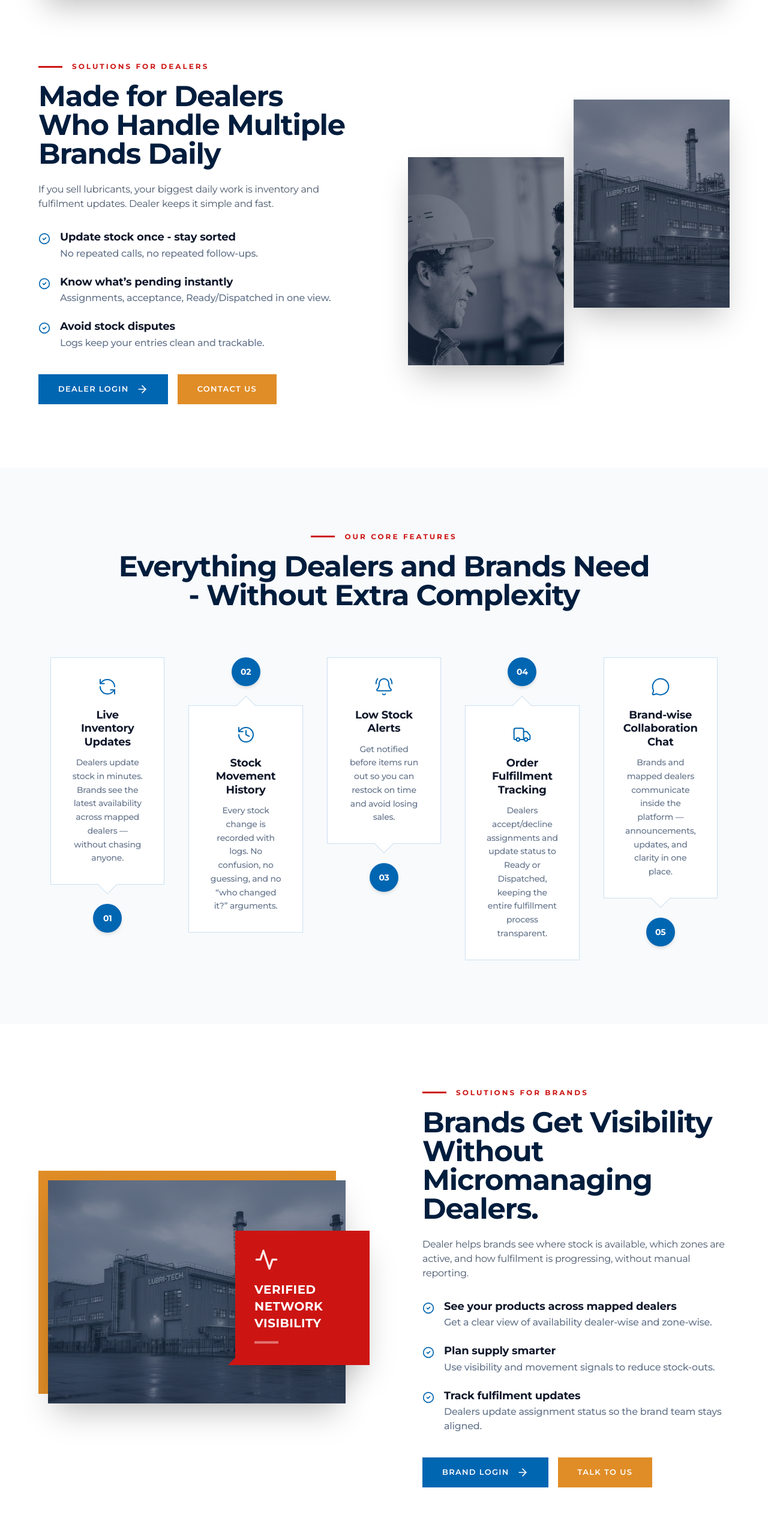
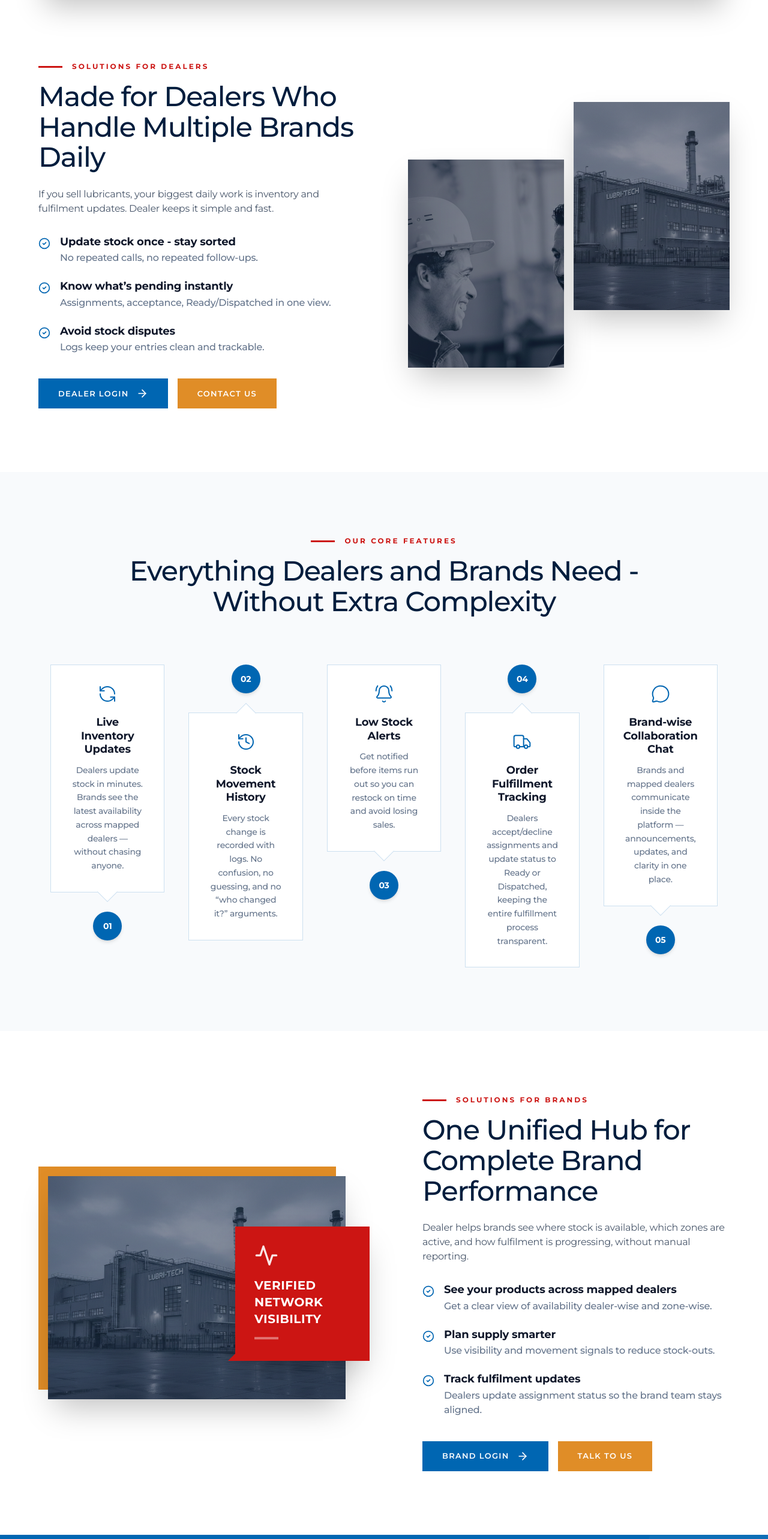
Before and after one commit to aquarioustechnology-alt/Lubricant-Dealer-Platform, a Next.js app: page / in a window 1280 px wide. Shown: the part 780-3346 px from the top of the page at 60% size. Built offline with nearby package versions, Linux system fonts and the light colour scheme.

Commit message:
Update heading font styles globally and fix DealerView image responsiveness

```diff
--- a/src/components/layout/LandingPage/BrandView.tsx
+++ b/src/components/layout/LandingPage/BrandView.tsx
@@ -43,8 +43,8 @@ export default function BrandView() {
                                 </span>
                             </div>
 
-                            <h2 className="text-3xl md:text-5xl font-bold text-[#001D3D] mb-6 leading-[1.1] tracking-tight">
-                                Brands Get Visibility Without Micromanaging Dealers.
+                            <h2 className="text-[28px] md:text-[36px] lg:text-[42px] xl:text-[46px] font-medium text-[#001D3D] mb-6 leading-[1.1] tracking-tight">
+                                One Unified Hub for Complete Brand Performance
                             </h2>
 
                             <p className="text-slate-600 text-sm md:text-base mb-8 leading-relaxed font-normal">
--- a/src/components/layout/LandingPage/DashboardSteps.tsx
+++ b/src/components/layout/LandingPage/DashboardSteps.tsx
@@ -724,7 +724,7 @@ export default function DashboardSteps() {
                                 PORTAL PREVIEW
                             </span>
                         </div>
-                        <h2 className="text-3xl md:text-5xl font-bold mb-6 leading-[1.1] tracking-tight text-white max-w-4xl mx-auto">
+                        <h2 className="text-[28px] md:text-[36px] lg:text-[42px] xl:text-[46px] font-medium mb-6 leading-[1.1] tracking-tight text-white max-w-4xl mx-auto">
                             Screens That Match the Real Work – <br className="hidden md:block" />
                             Inventory, Assignments, Insights
                         </h2>
--- a/src/components/layout/LandingPage/DealerView.tsx
+++ b/src/components/layout/LandingPage/DealerView.tsx
@@ -43,7 +43,7 @@ export default function DealerView() {
                                 </span>
                             </div>
 
-                            <h2 className="text-3xl md:text-5xl font-bold text-[#001D3D] mb-6 leading-[1.1] tracking-tight">
+                            <h2 className="text-[28px] md:text-[36px] lg:text-[42px] xl:text-[46px] font-medium text-[#001D3D] mb-6 leading-[1.1] tracking-tight">
                                 Made for Dealers Who Handle Multiple Brands Daily
                             </h2>
 
@@ -84,7 +84,7 @@ export default function DealerView() {
                     </div>
 
                     {/* Right Image Side - Staggered Grid */}
-                    <div className="flex-1 w-full max-w-xl lg:max-w-none">
+                    <div className="flex-1 w-full max-w-md md:max-w-lg lg:max-w-[460px] xl:max-w-[560px] [@media(min-width:1600px)]:max-w-none mx-auto lg:mx-0">
                         <motion.div
                             initial={{ opacity: 0, scale: 0.95 }}
                             whileInView={{ opacity: 1, scale: 1 }}
--- a/src/components/layout/LandingPage/FAQs.tsx
+++ b/src/components/layout/LandingPage/FAQs.tsx
@@ -58,7 +58,7 @@ export default function FAQs() {
                                 <div className="w-12 h-[3px] bg-brand-red" />
                                 <span className="text-brand-red font-bold uppercase tracking-[0.3em] text-[12px]">FAQs</span>
                             </div>
-                            <h2 className="text-4xl lg:text-5xl font-bold text-slate-900 leading-[1.1] tracking-tight">
+                            <h2 className="text-[34px] md:text-[40px] lg:text-[44px] xl:text-[46px] font-medium text-slate-900 leading-[1.1] tracking-tight">
                                 Questions People Ask Before They Join
                             </h2>
                             <p className="text-slate-500 text-sm md:text-base leading-relaxed max-w-xl font-normal">
--- a/src/components/layout/LandingPage/Features.tsx
+++ b/src/components/layout/LandingPage/Features.tsx
@@ -78,7 +78,7 @@ export default function Features() {
                             </span>
                         </div>
 
-                        <h2 className="text-3xl md:text-5xl font-bold text-[#001D3D] max-w-4xl leading-[1.1] tracking-tight">
+                        <h2 className="text-[28px] md:text-[36px] lg:text-[42px] xl:text-[46px] font-medium text-[#001D3D] max-w-4xl leading-[1.1] tracking-tight">
                             Everything Dealers and Brands Need - Without Extra Complexity
                         </h2>
                     </motion.div>
```
